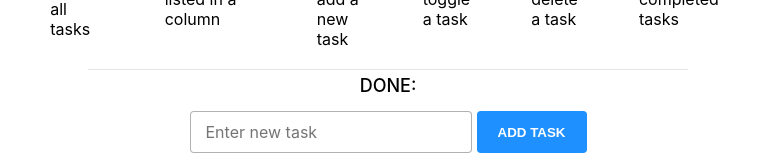
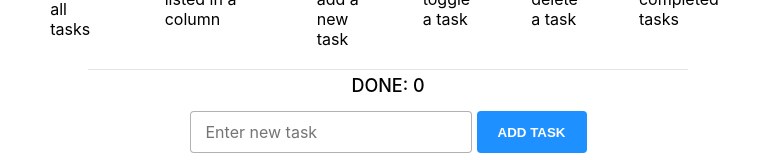
Before and after one commit to Oliver1384/determined-architecture-d26qgk, a React (Create React App) app: page / in a window 1280 px wide. Shown: the part 168-328 px from the top of the page, without its empty margins (252-1036 px from the left). Built offline with nearby package versions, Linux system fonts and the light colour scheme.

Commit message:
count total tasks checked

```diff
--- a/src/app.tsx
+++ b/src/app.tsx
@@ -1,4 +1,4 @@
-import { useState } from "react";
+import { useState, useEffect } from "react";
 import { TodoForm } from "./components/todo-form/todo-form";
 import { TodoList } from "./components/todo-list";
 import { TodoResults } from "./components/todo-results";
@@ -46,6 +46,11 @@ const tasksExample: Task[] = [
 
 export const App = (): JSX.Element => {
   const [tasks, setTasks] = useState(tasksExample);
+  const [totalTasks, setTotalTasks] = useState(0)
+
+  useEffect(() => {
+    setTotalTasks(tasks.filter(tasks => tasks.checked).length)
+  }, [tasks, setTotalTasks])
 
   const handleOnAddTask = (task: string): void => {
     setTasks((prevState: Task[]) => {
@@ -66,7 +71,7 @@ export const App = (): JSX.Element => {
     <div className={'root'}>
       <TasksContext.Provider value={{ tasksExample }}>
         <TodoList tasks={tasks} onUpdateTasks={handleUpdateTasks} />
-        <TodoResults />
+        <TodoResults totalTaskChecked={totalTasks}/>
         <TodoForm onAddTask={handleOnAddTask} />
       </TasksContext.Provider>
     </div>
--- a/src/components/todo-results/todo-results.tsx
+++ b/src/components/todo-results/todo-results.tsx
@@ -1,14 +1,14 @@
-import * as React from "react";
-import "./todo-results.scss";
+import "./todo-results.scss"
 
-export const TodoResults = () => {
-  const calculateChecked = () => {
-    // Fix an ability to calculate completed tasks
-  };
+interface TodoResults {
+  totalTaskChecked: number
+}
+
+export const TodoResults = ({ totalTaskChecked }: TodoResults) => {
 
   return (
     <div className="todo-results">
-      Done:
+      {`Done: ${totalTaskChecked}`}
     </div>
-  );
+  )
 }
```
Also changed, not shown: 1 other file (tests, documents, lock files or other folders).
